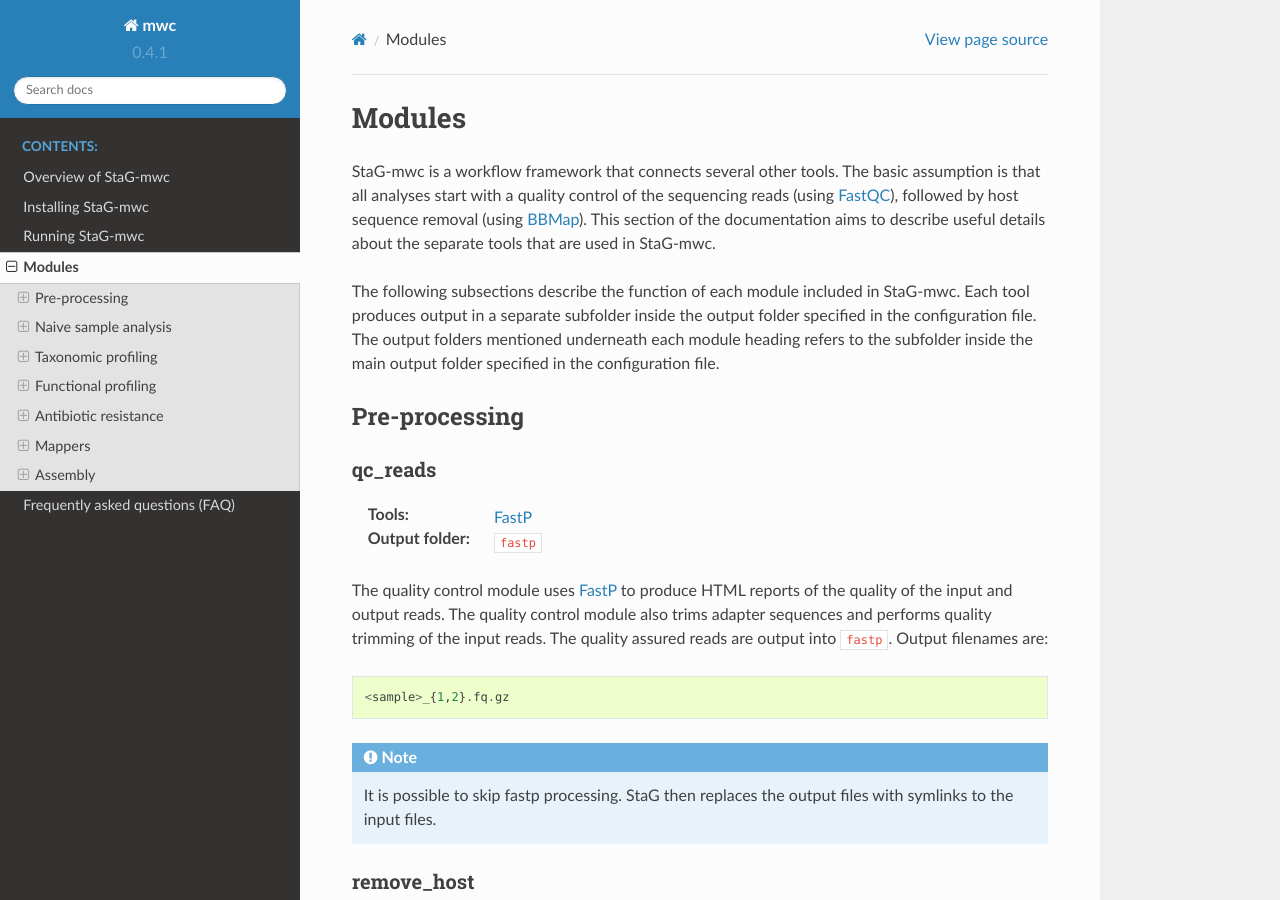
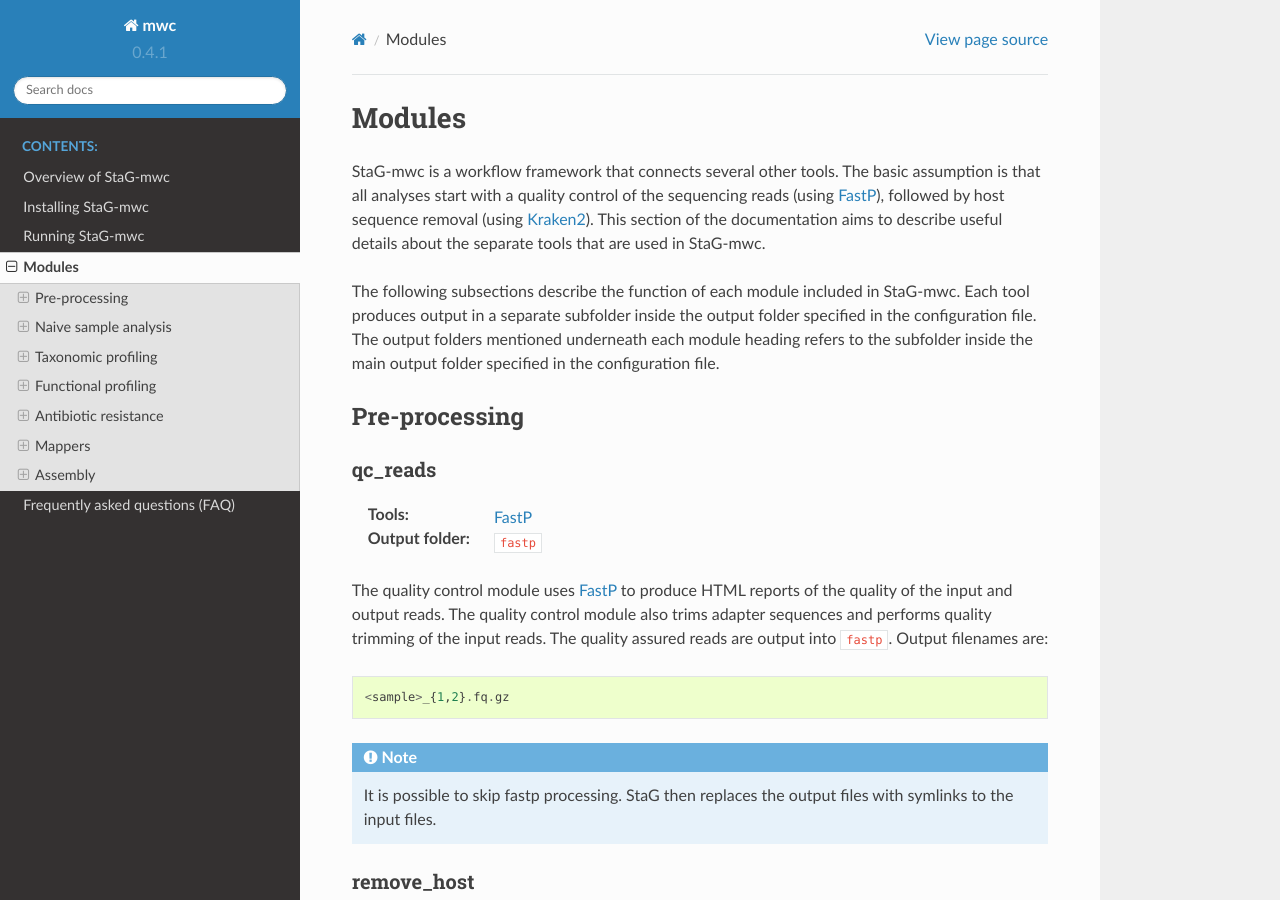
Before and after one commit to ctmrbio/stag-mwc, a Sphinx documentation site: the page built from docs/source/modules.rst, in a window 1280 px wide and 900 px high. Built offline with Sphinx 7.4.7 and the Read the Docs theme 2.0.0, drawn with Linux system fonts in a browser that asks for light colours.

Commit message:
Docs: Update module intro paragraph, closes #151

```diff
--- a/docs/source/modules.rst
+++ b/docs/source/modules.rst
@@ -18,8 +18,8 @@ Modules
 =======
 |full_name| is a workflow framework that connects several other tools. The
 basic assumption is that all analyses start with a quality control of the
-sequencing reads (using `FastQC`_), followed by host sequence removal (using
-`BBMap`_). This section of the documentation aims to describe useful details
+sequencing reads (using `FastP`_), followed by host sequence removal (using
+`Kraken2`_). This section of the documentation aims to describe useful details
 about the separate tools that are used in |full_name|.
 
 The following subsections describe the function of each module included in
```
